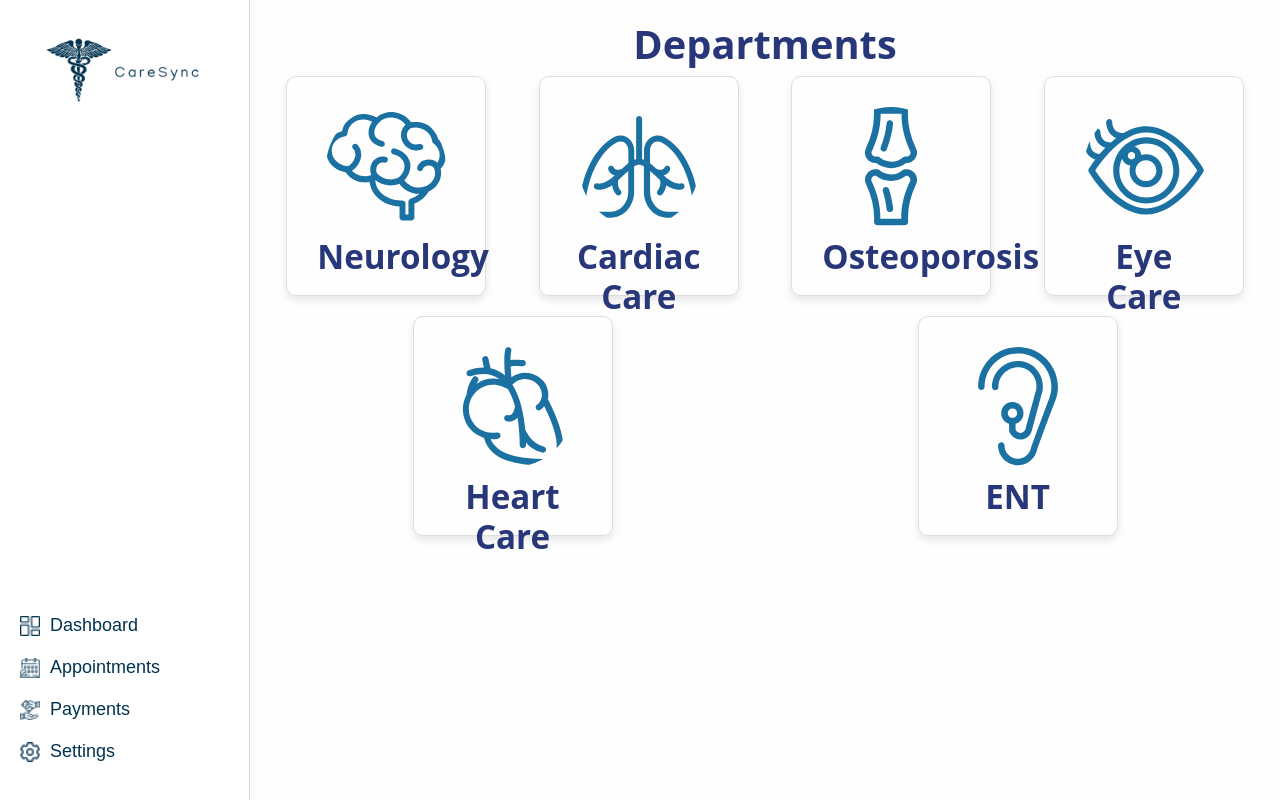
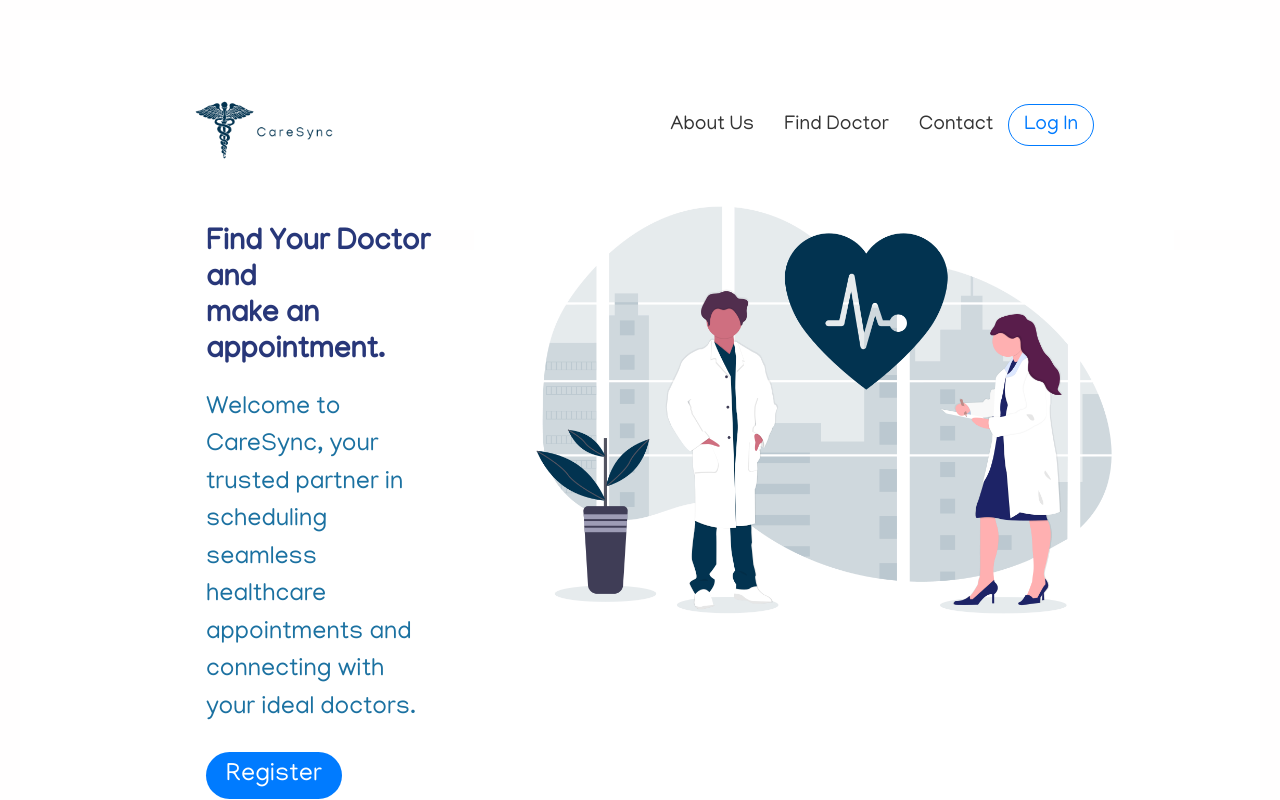
Before and after one commit to AbarquezMyk/IndustryElective-AppDev, a React (Create React App) app in the folder caresync/: page / in a window 1280 px wide. Built offline with nearby package versions, Linux system fonts and the light colour scheme.

Commit message:
Initial Commit of App

```diff
--- a/caresync/src/App.js
+++ b/caresync/src/App.js
@@ -17,7 +17,7 @@ const App = () => {
     <Router>
       <Routes>
         {/* Default route to Home */}
-        <Route path="/home" element={<Home />} />
+        <Route path="/" element={<Home />} />
 
         {/* Authentication routes */}
         <Route path="/login" element={<Login />} />
@@ -31,7 +31,7 @@ const App = () => {
         <Route path="/patient-profile" element={<PatientProfileForm />} />
         <Route path="/credit-card" element={<CreditCard />} />
         <Route path="/appointment-history" element={<AppointmentHistory />} />
-        <Route path="/" element={<Doctor />} />
+        <Route path="/doctor" element={<Doctor />} />
 
         {/* Redirect any unknown routes to Home */}
         <Route path="*" element={<Navigate to="/" />} />
```
